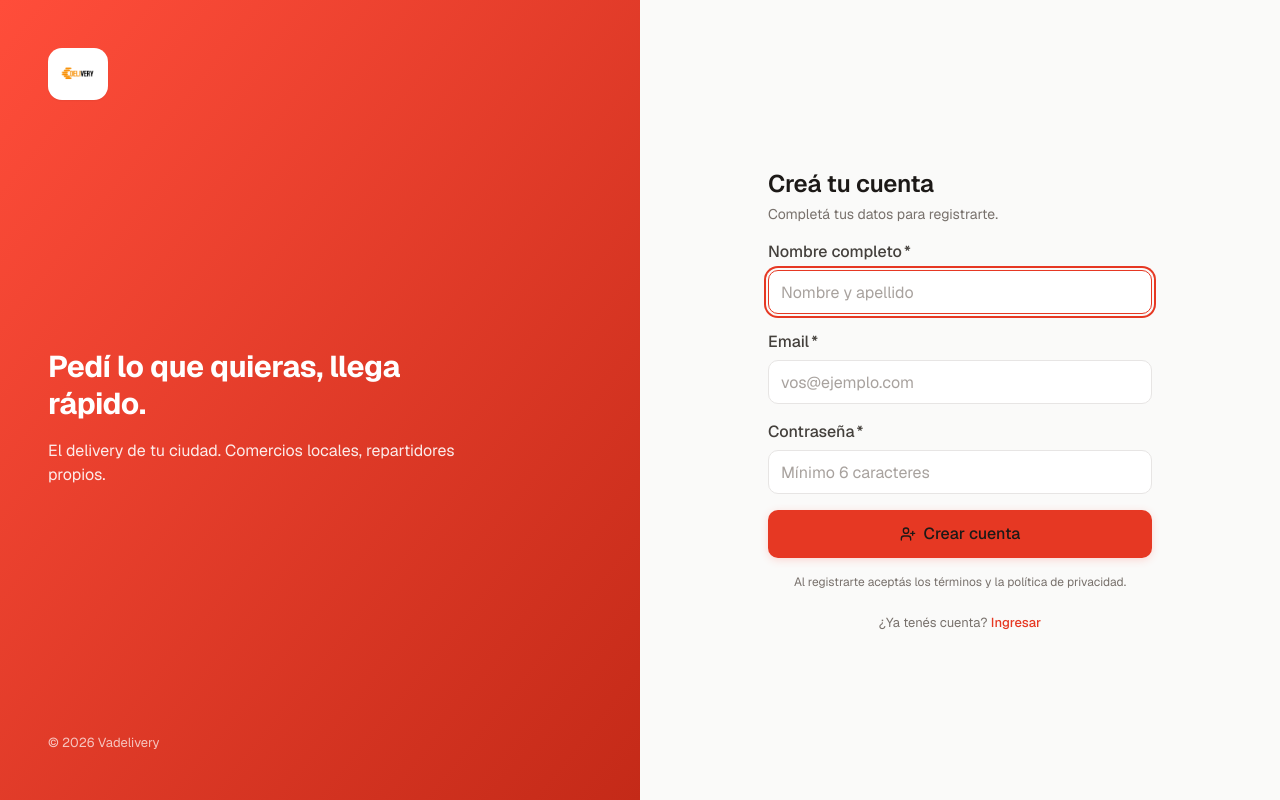
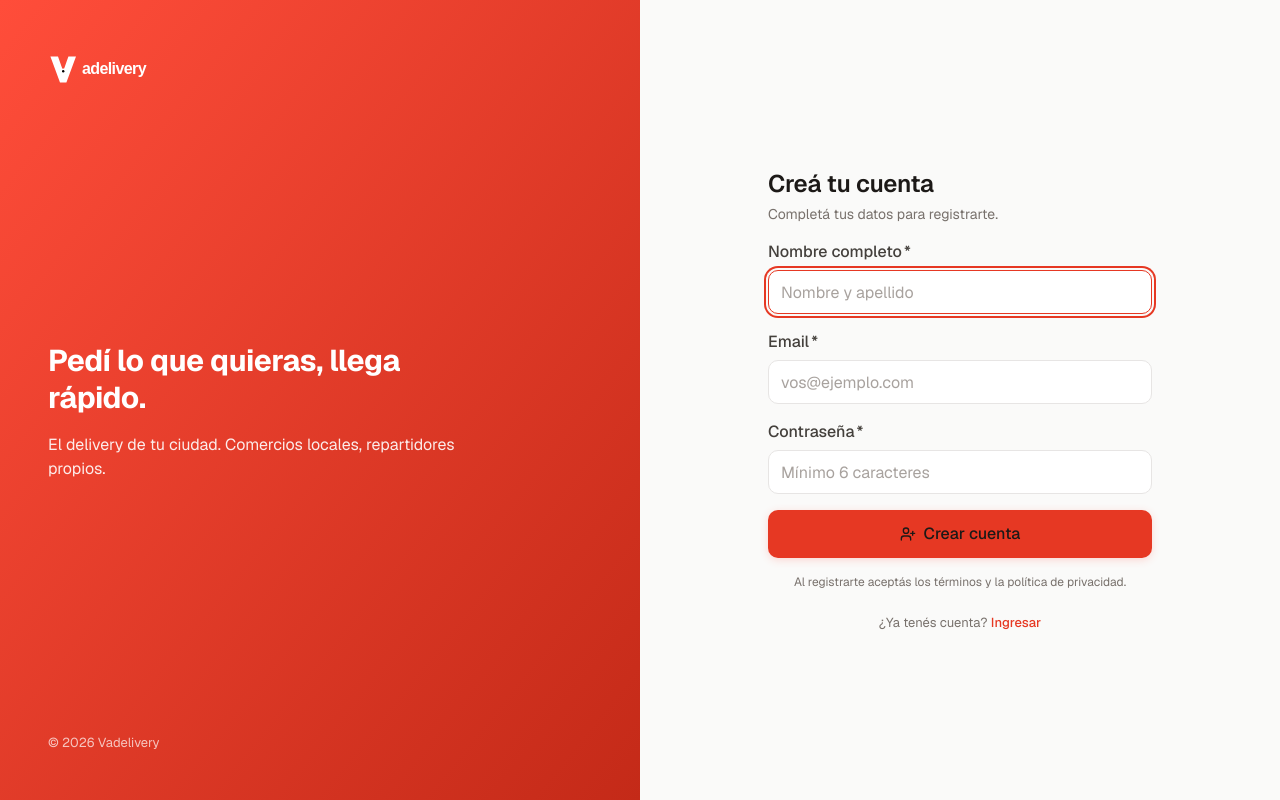
Before and after one commit to Juanmd14/traeapp, a Next.js app: page /registro in a window 1280 px wide. Built offline with nearby package versions, Linux system fonts and the light colour scheme; no server answers; what next-safe-action would draw is missing.

Commit message:
refactor(brand): replace logo .jpg with Logo component in 7 layouts

```diff
--- a/src/app/(auth)/layout.tsx
+++ b/src/app/(auth)/layout.tsx
@@ -1,5 +1,5 @@
-import Image from "next/image";
 import Link from "next/link";
+import { Logo } from "@/components/brand/logo";
 
 export default function AuthLayout({
   children,
@@ -10,18 +10,8 @@ export default function AuthLayout({
     <div className="min-h-screen flex flex-col lg:flex-row bg-neutral-50 dark:bg-neutral-950">
       {/* Panel lateral — solo desktop */}
       <div className="hidden lg:flex lg:w-1/2 bg-gradient-to-br from-primary-500 to-primary-700 text-white p-12 flex-col justify-between">
-        <Link
-          href="/"
-          className="inline-block w-fit rounded-lg bg-white px-3 py-2 shadow-sm"
-        >
-          <Image
-            src="/logo-vadelivery.jpg"
-            alt="Vadelivery"
-            width={180}
-            height={56}
-            className="h-9 w-auto object-contain object-left"
-            priority
-          />
+        <Link href="/" className="inline-block w-fit">
+          <Logo forceWhite className="h-10 w-auto" priority />
         </Link>
         <div className="space-y-4 max-w-md">
           <p className="text-display-md font-bold leading-tight">
@@ -41,14 +31,7 @@ export default function AuthLayout({
         <div className="w-full max-w-sm">
           {/* Logo mobile */}
           <Link href="/" className="lg:hidden flex justify-center mb-8">
-            <Image
-              src="/logo-vadelivery.jpg"
-              alt="Vadelivery"
-              width={200}
-              height={64}
-              className="h-12 w-auto object-contain"
-              priority
-            />
+            <Logo className="h-12 w-auto" priority />
           </Link>
           {children}
         </div>
--- a/src/app/(marketing)/layout.tsx
+++ b/src/app/(marketing)/layout.tsx
@@ -1,5 +1,5 @@
 import Link from "next/link";
-import Image from "next/image";
+import { Logo } from "@/components/brand/logo";
 
 export default function MarketingLayout({
   children,
@@ -11,13 +11,7 @@ export default function MarketingLayout({
       <header className="sticky top-0 z-40 bg-white/90 dark:bg-neutral-900/90 backdrop-blur border-b border-neutral-100 dark:border-neutral-800">
         <div className="max-w-6xl mx-auto px-4 sm:px-6 h-16 flex items-center justify-between">
           <Link href="/">
-            <Image
-              src="/logo-vadelivery.jpg"
-              alt="Vadelivery"
-              width={140}
-              height={44}
-              className="h-8 w-auto object-contain object-left"
-            />
+            <Logo className="h-8 w-auto" />
           </Link>
           <div className="flex items-center gap-3">
             <Link
--- a/src/app/admin/layout.tsx
+++ b/src/app/admin/layout.tsx
@@ -1,6 +1,6 @@
 import { redirect } from "next/navigation";
 import Link from "next/link";
-import Image from "next/image";
+import { Logo } from "@/components/brand/logo";
 import {
   ClipboardList,
   Bike,
@@ -31,13 +31,7 @@ export default async function AdminLayout({
       <aside className="hidden lg:flex w-60 bg-white border-r border-neutral-200 flex-col">
         <div className="p-5 border-b border-neutral-200">
           <Link href="/" className="flex items-center gap-2">
-            <Image
-              src="/logo-vadelivery.jpg"
-              alt="Vadelivery"
-              width={140}
-              height={44}
-              className="h-8 w-auto max-w-[120px] object-contain object-left"
-            />
+            <Logo className="h-8 w-auto max-w-[120px]" />
           </Link>
           <p className="text-body-xs text-neutral-500 mt-1.5 font-medium">Panel Admin</p>
         </div>
@@ -82,13 +76,7 @@ export default async function AdminLayout({
         {/* Top bar móvil */}
         <header className="lg:hidden bg-white border-b border-neutral-200 px-4 py-3 flex items-center justify-between sticky top-0 z-30">
           <Link href="/" className="flex items-center min-w-0">
-            <Image
-              src="/logo-vadelivery.jpg"
-              alt="Vadelivery"
-              width={120}
-              height={40}
-              className="h-7 w-auto max-w-[108px] object-contain object-left"
-            />
+            <Logo className="h-7 w-auto max-w-[108px]" />
           </Link>
           <span className="text-body-xs font-semibold text-primary uppercase tracking-wide">
             Admin
--- a/src/app/comercio/(panel)/layout.tsx
+++ b/src/app/comercio/(panel)/layout.tsx
@@ -1,6 +1,6 @@
 import { redirect } from "next/navigation";
 import Link from "next/link";
-import Image from "next/image";
+import { Logo } from "@/components/brand/logo";
 import {
   ClipboardList,
   Package,
@@ -44,13 +44,7 @@ export default async function ComercioLayout({
       <aside className="hidden lg:flex w-60 bg-white border-r border-neutral-200 flex-col">
         <div className="p-5 border-b border-neutral-200">
           <Link href="/" className="flex items-center gap-2">
-            <Image
-              src="/logo-vadelivery.jpg"
-              alt="Vadelivery"
-              width={140}
-              height={44}
-              className="h-8 w-auto max-w-[120px] object-contain object-left"
-            />
+            <Logo className="h-8 w-auto max-w-[120px]" />
           </Link>
           <p className="text-body-xs text-neutral-500 mt-1.5">Panel comercio</p>
         </div>
@@ -95,13 +89,7 @@ export default async function ComercioLayout({
         {/* Top bar móvil */}
         <header className="lg:hidden bg-white border-b border-neutral-200 px-4 py-3 flex items-center justify-between sticky top-0 z-30">
           <Link href="/" className="flex items-center min-w-0">
-            <Image
-              src="/logo-vadelivery.jpg"
-              alt="Vadelivery"
-              width={120}
-              height={40}
-              className="h-7 w-auto max-w-[108px] object-contain object-left"
-            />
+            <Logo className="h-7 w-auto max-w-[108px]" />
           </Link>
         </header>
 
--- a/src/app/driver/layout.tsx
+++ b/src/app/driver/layout.tsx
@@ -1,6 +1,6 @@
 import { redirect } from "next/navigation";
 import Link from "next/link";
-import Image from "next/image";
+import { Logo } from "@/components/brand/logo";
 import { Package, Navigation, LogOut } from "lucide-react";
 import { requireAuth } from "@/server/auth/session";
 import { logoutAction } from "@/server/actions/auth";
@@ -21,13 +21,7 @@ export default async function DriverLayout({ children }: { children: React.React
     <div className="min-h-screen bg-neutral-50 flex flex-col">
       <header className="bg-white border-b border-neutral-200 px-4 py-3 flex items-center justify-between sticky top-0 z-30">
         <Link href="/" className="flex items-center">
-          <Image
-            src="/logo-vadelivery.jpg"
-            alt="Vadelivery"
-            width={120}
-            height={40}
-            className="h-7 w-auto object-contain object-left"
-          />
+          <Logo className="h-7 w-auto" />
         </Link>
         <div className="flex items-center gap-3">
           <span className="text-sm text-neutral-600 hidden sm:block">{session.fullName}</span>
--- a/src/components/shared/shop-header.tsx
+++ b/src/components/shared/shop-header.tsx
@@ -1,5 +1,5 @@
 import Link from "next/link";
-import Image from "next/image";
+import { Logo } from "@/components/brand/logo";
 import { MapPin, User, ClipboardList } from "lucide-react";
 import { getSession } from "@/server/auth/session";
 import { createClient } from "@/lib/supabase/server";
@@ -15,14 +15,7 @@ function BrandLogo() {
       className="flex items-center shrink-0 pr-4 mr-2 border-r border-neutral-200 dark:border-neutral-700"
       aria-label="Vadelivery — inicio"
     >
-<Image
-              src="/logo-vadelivery.jpg"
-              alt="Vadelivery"
-              width={120}
-              height={40}
-              priority
-              className="h-7 w-auto"
-            />
+      <Logo className="h-7 w-auto" priority />
     </Link>
   );
 }
--- a/src/components/ui/animated-loader.tsx
+++ b/src/components/ui/animated-loader.tsx
@@ -1,7 +1,7 @@
 "use client";
 
-import Image from "next/image";
 import { useState } from "react";
+import { Logo } from "@/components/brand/logo";
 
 export function AnimatedLoader({
   onComplete,
@@ -20,16 +20,9 @@ export function AnimatedLoader({
   if (!isVisible) return null;
 
   return (
-    <div className="fixed inset-0 z-50 flex flex-col items-center justify-center bg-white">
+    <div className="fixed inset-0 z-50 flex flex-col items-center justify-center bg-white dark:bg-neutral-950">
       <div className="relative">
-        <Image
-          src="/logo-vadelivery.jpg"
-          alt="Vadelivery"
-          width={180}
-          height={60}
-          className="h-16 w-auto animate-float"
-          priority
-        />
+        <Logo className="h-16 w-auto animate-float" priority />
         <div className="absolute -bottom-4 left-1/2 -translate-x-1/2">
           <div className="h-1 w-24 rounded-full bg-primary/30 overflow-hidden">
             <div
```
